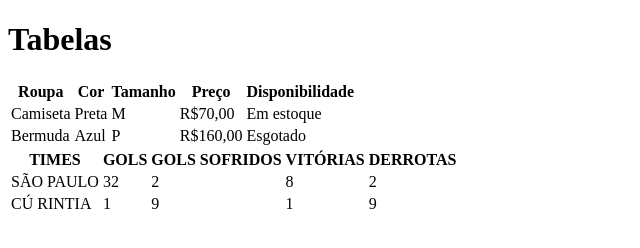
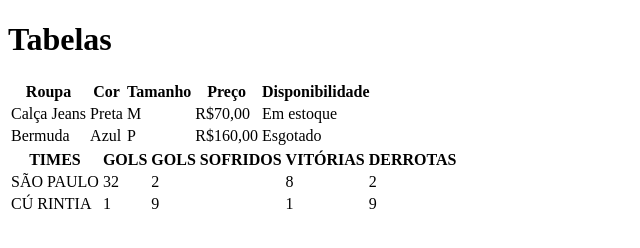
Before and after one commit to FabioRobertiCosta/aula-tabela, a plain HTML site: page index.html in a window 1280 px wide. Shown: the whole page, without its empty margins (0-640 px from the left). Drawn offline with Linux system fonts and the light colour scheme.

Commit message:
trocado de calça jeans para bermuda e vice versa

```diff
--- a/index.html
+++ b/index.html
@@ -19,7 +19,7 @@
         </tr>
 
         <tr>
-            <td>Camiseta</td>
+            <td>Calça Jeans</td>
             <td>Preta</td>
             <td>M</td>
             <td>R$70,00</td>
```
